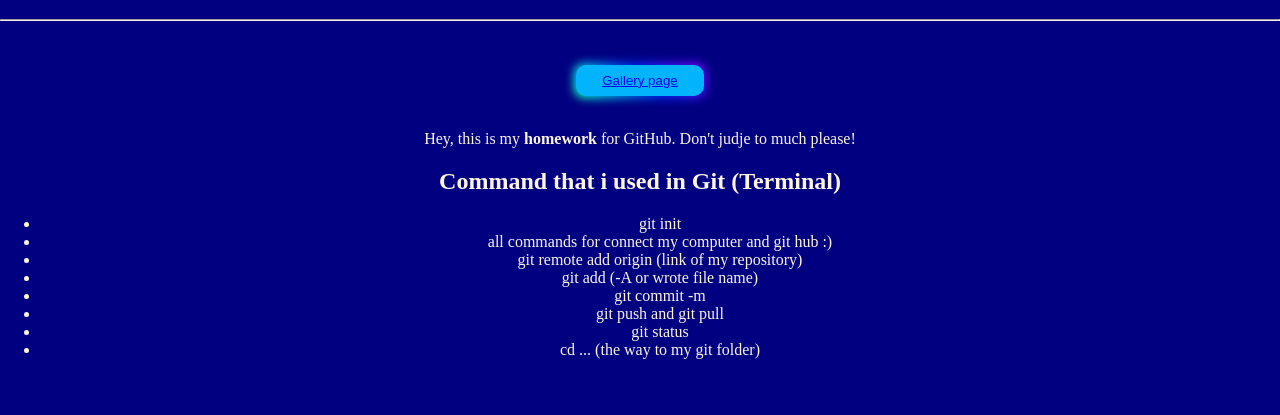
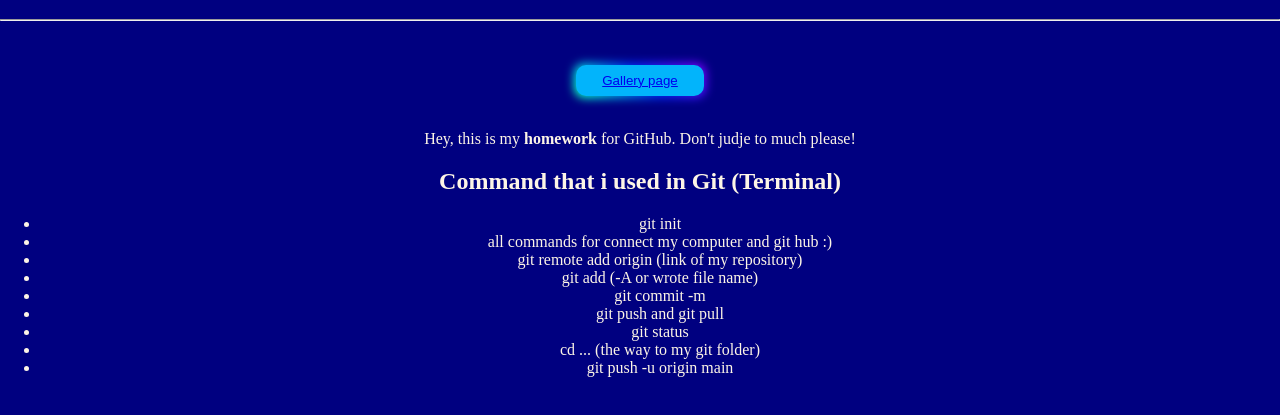
Before and after one commit to Crewal/apple-juice, a plain HTML site: page index.html in a window 1280 px wide. Shown: the part 61-476 px from the top of the page. Drawn offline with Linux system fonts and the light colour scheme.

Commit message:
some changes in the list again

```diff
--- a/index.html
+++ b/index.html
@@ -23,6 +23,7 @@
             <li>git push and git pull</li>
             <li>git status</li>
             <li>cd ... (the way to my git folder)</li>
+            <li>git push -u origin main</li>
         </ul>
 </body>
 </html>
```
